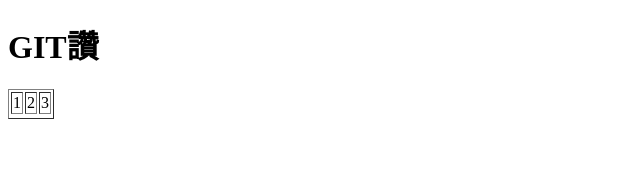
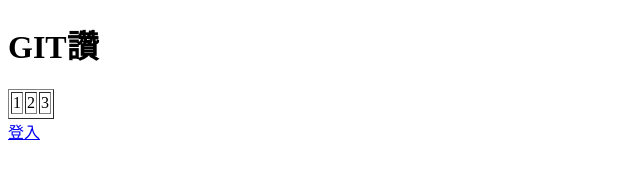
Before and after one commit to KaiTPC/Firstgit, a plain HTML site: page index.html in a window 1280 px wide. Shown: the full height of the page, 0-640 px from the left. Drawn offline with Linux system fonts and the light colour scheme.

Commit message:
增加登入功能

```diff
--- a/index.html
+++ b/index.html
@@ -17,8 +17,8 @@
             <td>3</td>
         </tr>
         <tr></tr>
-
     </table>
+    <a href="login.html">登入</a>
 
 </body>
 </html>
```
